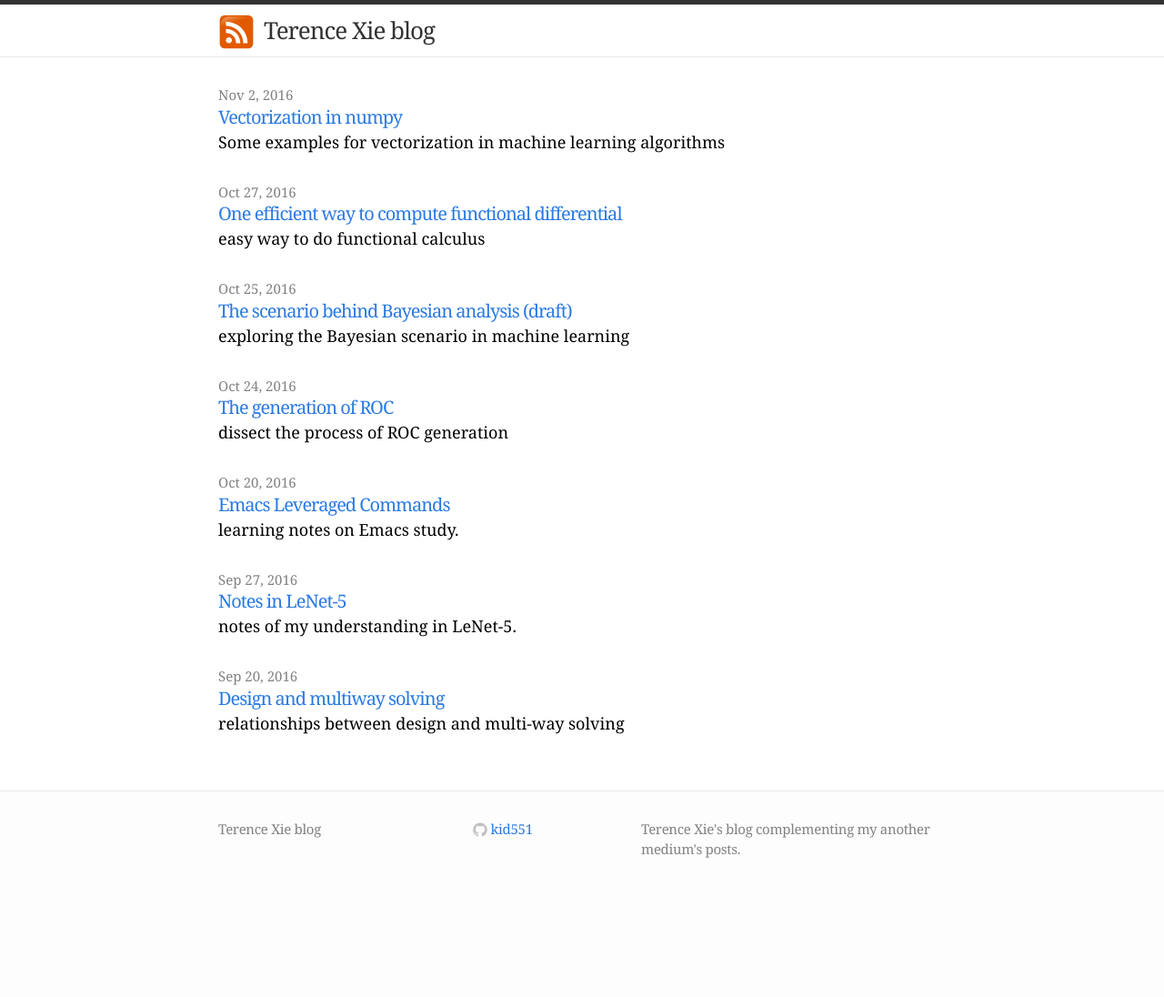
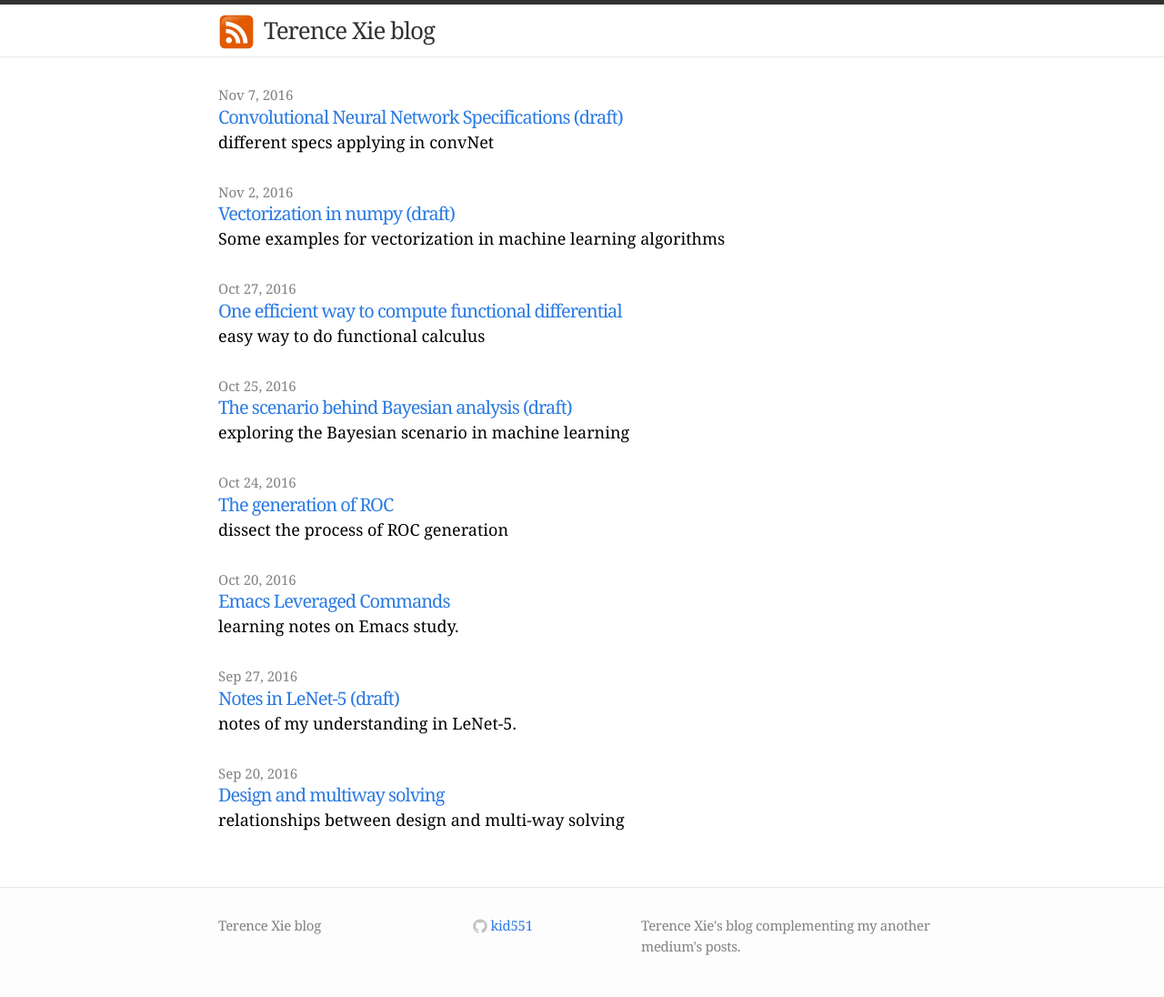
Before and after one commit to kid551/kid551.github.io, a Jekyll site: the page built from index.html, in a window 1280 px wide. Shown: the whole page at 91% size. Built offline with Jekyll 4.4.1, drawn with Linux system fonts in a browser that asks for light colours; before the commit the page ends 990 px from its top, so only the background shows below that; some of the changed lines change nothing that is shown.

Commit message:
Add 'draft' tag.

````diff
--- a/_posts/2016-09-27-compute-LeNet5.md
+++ b/_posts/2016-09-27-compute-LeNet5.md
@@ -1,7 +1,7 @@
 ---
 layout: post
 comments: true
-title:  "Notes in LeNet-5"
+title:  "Notes in LeNet-5 (draft)"
 excerpt: "notes of my understanding in LeNet-5."
 date:   2016-09-27
 mathjax: true
--- a/_posts/2016-11-02-numpy-vectorized.md
+++ b/_posts/2016-11-02-numpy-vectorized.md
@@ -1,7 +1,7 @@
 ---
 layout: post
 comments: true
-title:  "Vectorization in numpy"
+title:  "Vectorization in numpy (draft)"
 excerpt: "Some examples for vectorization in machine learning algorithms"
 date:   2016-11-02
 mathjax: true
--- /dev/null
+++ b/_posts/2016-11-07-convNet-spec.md
@@ -0,0 +1,100 @@
+---
+layout: post
+comments: true
+title:  "Convolutional Neural Network Specifications (draft)"
+excerpt: "different specs applying in convNet"
+date:   2016-11-07
+mathjax: true
+---
+
+Notes from cs231n.
+
+### Mini-batch SGD
+
+**Loop:**
+
+1. **Sample** a batch of data instead of using all data.
+2. **Forward** prop it through the graph, get its loss (the final *data loss* and each layer's *regularization loss*).
+3. **Backprop** to calculate the gradients.
+4. **Update** the weights by using gradients.
+
+---
+
+### One Time Setup
+
+> 1. Activation functions
+> 2. Preprocessing
+> 3. Weight initialization
+> 4. Regularization
+> 5. Gradient Checking
+
+
+#### 1. Activation functions
+
+`sigmoid`, `tanh`, `ReLu`, `LeakReLu`, `Maxout`, and `ELU`.
+
+Three problems should be considered. Use `sigmoid function` as example.
+
+- **Problem 1**: saturated neuraons *kill* the gradients. (squashes numbers to range $$[0, 1]$$)
+
+- **Problem 2**: sigmoid outputs are not zero centered.
+
+As its formula is $$f(\sum_i w_ix_i + b)$$, if all the $$x_i$$ are positive, which is the case of sigmoid function's output, the gradient on $$w_i$$ will be
+
+$$\frac{df}{dw_i} = x_i \times f'(\cdot)$$
+
+Now, all the gradient on $$w$$ will be all positive or negative, depending on if $$f'$$ is positive or negative. This means, the updating path of $$w_i$$ will follow the zigzag path! And **this is also why we need the data to be zero mean**!
+
+- **Problem 3**: $$exp(\cdot)$$ is a bit computation expensive.
+
+**In practice**:
+
+- Use `ReLu`, be careful with your learning rates.
+- Try out `Leaky Relu`, `Maxout`, `ELU`.
+- Try out `tanh` but don't expect much.
+- Don't use `sigmoid`
+
+
+#### 2. Data Preprocessing
+
+- *zero-centered, normalized* data.
+- *decorrelated, whitened* data. (**PCA** and **Whitening**)
+
+In practice for image: centered only.
+
+
+#### 3. Weight Initialization
+
+If all $$W$$ are zero, then the network can't just startup. So the first idea is just giving it small random numbers:
+
+```python
+W = 0.01 * np.random.randn(D, H)
+```
+
+But it only works fine for small networks, but leads to non-homogeneous distributions of activations across the layers of a network.
+
+The reason is ...
+
+TK
+
+---
+
+### Training Dynamics
+
+> 1. Babysitting the learning process
+> 2. Parameter updates
+> 3. Hyperparameter optimization
+
+#### 1. Babysitting the Learning Process
+
+TK
+
+---
+
+### Evaluation
+
+> 1. Model Ensembles
+
+#### 1. Model Ensembles
+
+TK
````
